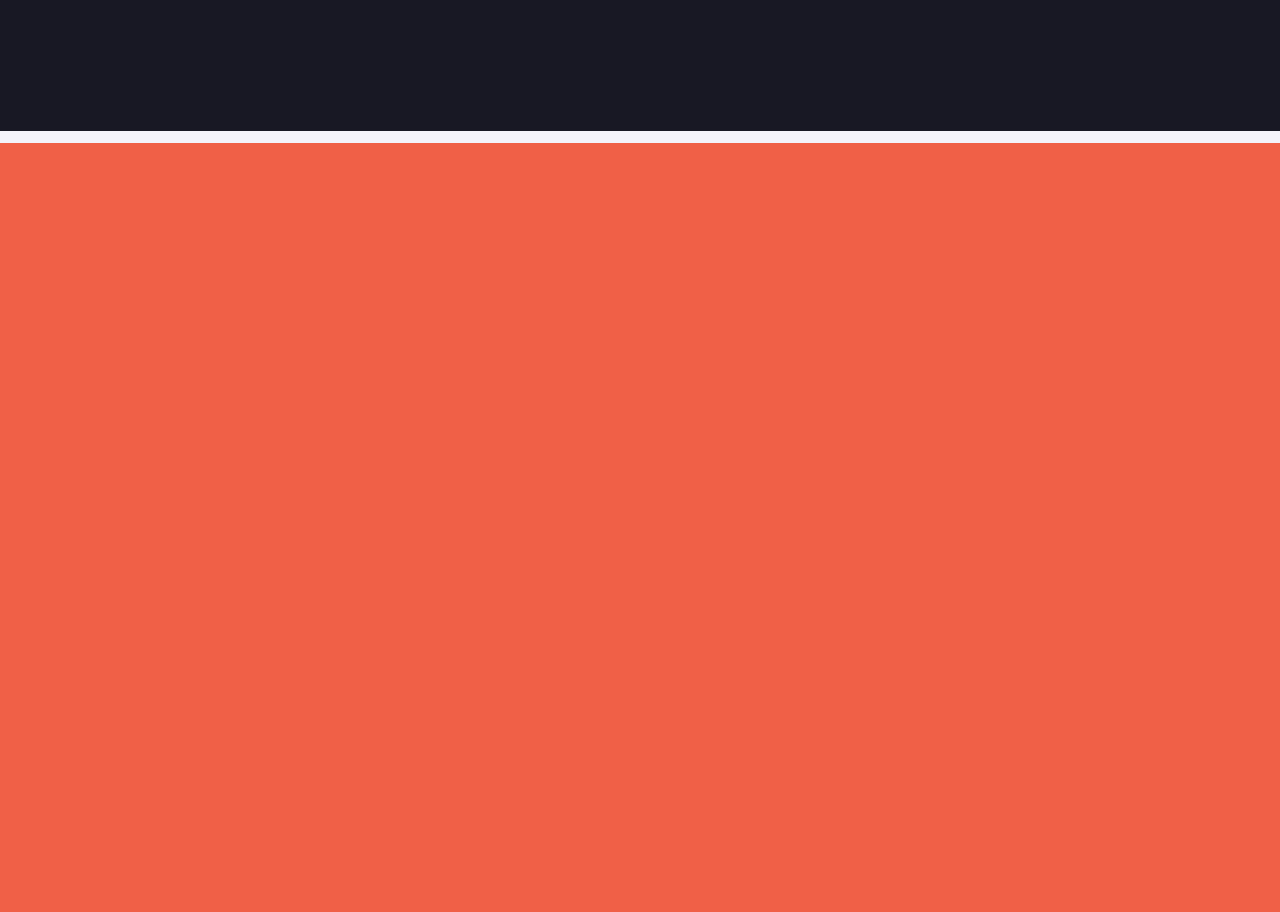
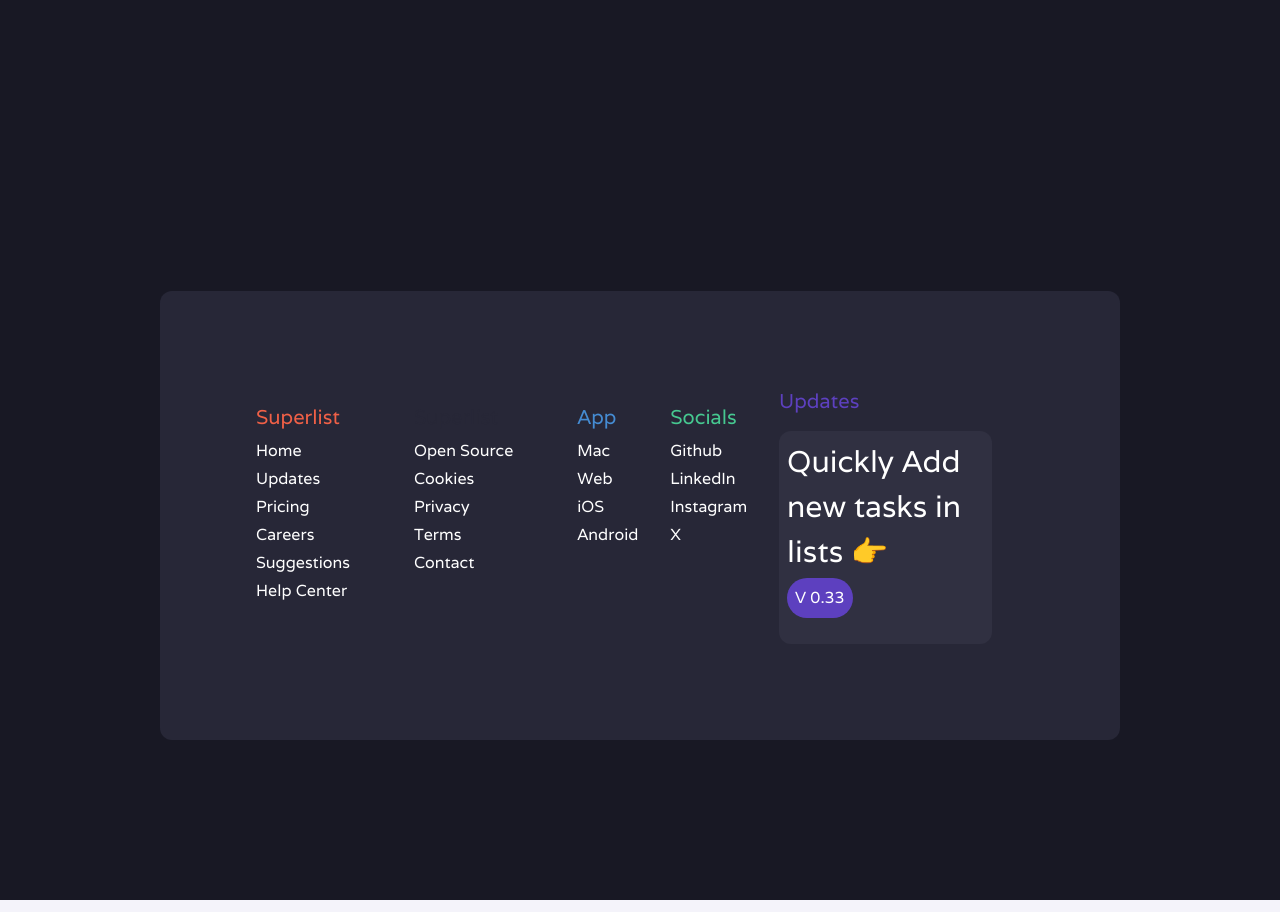
Before and after one commit to ShreejaMehta/superlist, a Next.js app: page / in a window 1280 px wide. Shown: the part 8402-9314 px from the top of the page. Before the commit the page ends 8545 px from the top, so only its background shows below. Built offline with nearby package versions, Linux system fonts and the light colour scheme.

Commit message:
Add: added footer

```diff
--- a/app/page.tsx
+++ b/app/page.tsx
@@ -5,6 +5,7 @@
 import VideoDemo from '@/components/VideoDemo'
 import ListStructure from '@/components/ListStructure'
 import JoinBeta from '@/components/JoinBeta'
+import Footer from '@/components/Footer'
 
 export default function Home() {
   return (
@@ -15,6 +16,7 @@
         <VideoDemo />
         <ListStructure />
         <JoinBeta />
+        <Footer />
     </main>
   )
 }
--- /dev/null
+++ b/components/Footer.tsx
@@ -0,0 +1,69 @@
+import React from "react";
+
+const Footer = () => {
+  return (
+    <footer className="flex flex-col bg-[#181824] p-40">
+      <div className="flex bg-[#272737] p-24 rounded-xl">
+        {/* First Row */}
+        <div className="mr-8 flex-grow">
+          <div className="mt-4 text-white">
+            <p className="text-primary text-xl mb-2">Superlist</p>
+            <p className="mb-1">Home</p>
+            <p className="mb-1">Updates</p>
+            <p className="mb-1">Pricing</p>
+            <p className="mb-1">Careers</p>
+            <p className="mb-1">Suggestions</p>
+            <p className="mb-1">Help Center</p>
+          </div>
+        </div>
+
+        {/* Second Row */}
+        <div className="mr-8 flex-grow">
+          <div className="mt-4 text-white">
+            <p className="text-[#272737] text-xl mb-2">Superlist</p>
+            <p className="mb-1">Open Source</p>
+            <p className="mb-1">Cookies</p>
+            <p className="mb-1">Privacy</p>
+            <p className="mb-1">Terms</p>
+            <p className="mb-1">Contact</p>
+          </div>
+        </div>
+
+        {/* Third Row */}
+        <div className="flex-grow">
+          <div className="mt-4 text-white">
+            <p className="text-secondary text-xl mb-2">App</p>
+            <p className="mb-1">Mac</p>
+            <p className="mb-1">Web</p>
+            <p className="mb-1">iOS</p>
+            <p className="mb-1">Android</p>
+          </div>
+        </div>
+
+        {/* Fourth Row */}
+        <div className="flex-grow">
+          <div className="mt-4 text-white">
+            <p className="text-tertiary text-xl mb-2">Socials</p>
+            <p className="mb-1">Github</p>
+            <p className="mb-1">LinkedIn</p>
+            <p className="mb-1">Instagram</p>
+            <p className="mb-1">X</p>
+          </div>
+        </div>
+
+        {/* Fifth Row */}
+        <div className="flex-grow">
+             <p className="text-quaternary text-xl mb-2">Updates</p>
+          <div className="mt-4 text-white bg-[#303041] p-2 rounded-xl w-[213px] h-[213px]">
+            <p className="mb-1 text-[30px] ">Quickly Add new tasks in lists 👉</p>
+            <button className="bg-quaternary p-2 rounded-full">
+                V 0.33
+            </button>
+          </div>
+        </div>
+      </div>
+    </footer>
+  );
+};
+
+export default Footer;
```
